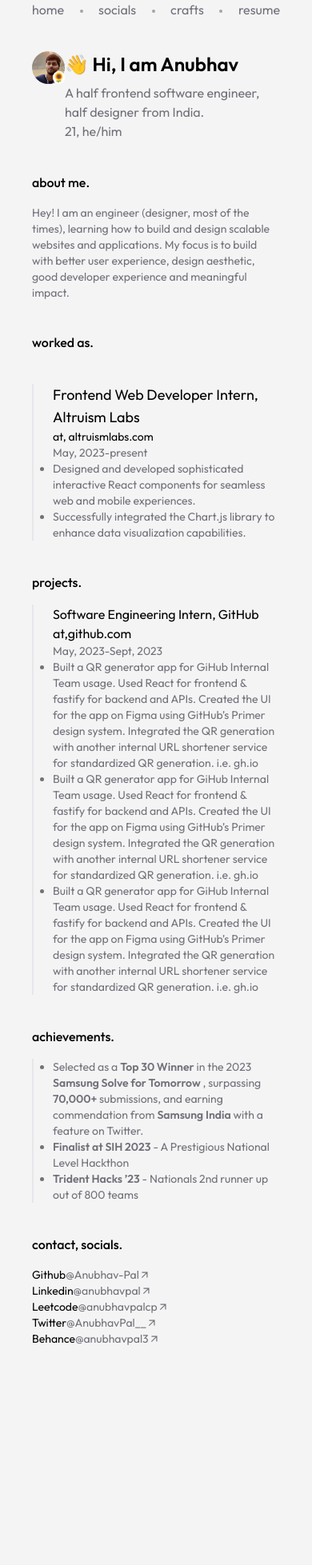
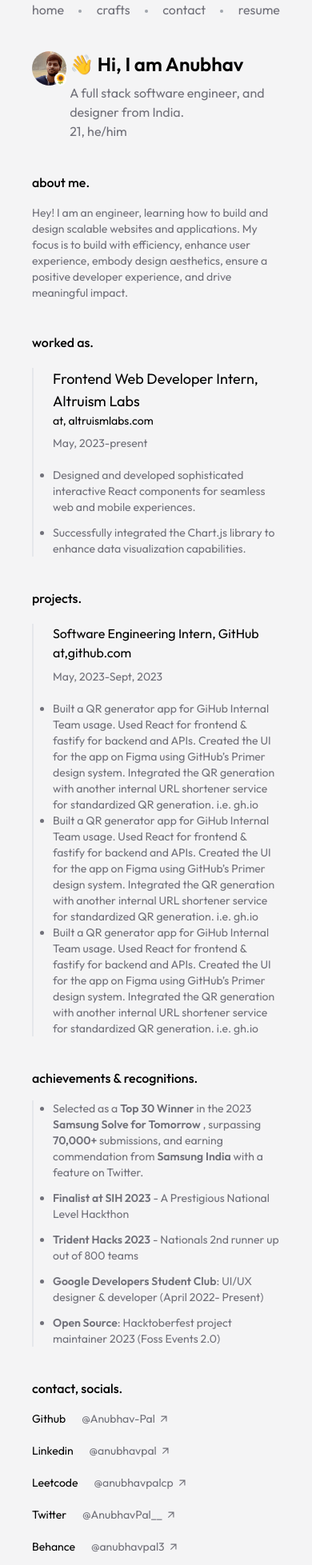
Before and after one commit to Anubhav-Pal/Portfolio, a Next.js app: page / in a window 390 px wide. Shown: the part 40-1997 px from the top of the page at 80% size. Before the commit the page ends 1724 px from the top, so only its background shows below. Built offline with nearby package versions, Linux system fonts and the light colour scheme.

Commit message:
Add responsivenss

```diff
--- a/app/(home)/page.js
+++ b/app/(home)/page.js
@@ -7,8 +7,8 @@ import Works from "@/containers/Works";
 
 export default function Page() {
   return (
-    <div className="main-home-container">
-      <div className="flex flex-col gap-10">
+    <div className="main-home-container px-10 md:px-60">
+      <div className="flex flex-col gap-10 mb-24">
         <HeroSection />
         <Aboutme/>
         <Works/>
--- a/app/layout.js
+++ b/app/layout.js
@@ -12,9 +12,9 @@ export const metadata = {
 export default function RootLayout({ children }) {
   return (
     <html lang="en" className={outfit.className}>
-      <body>
+      <body className="">
+        <div className="md:px-10">
         <Navbar />
-        <div className="px-10">
         {children}
         </div>
       </body>
--- a/components/Aboutme.jsx
+++ b/components/Aboutme.jsx
@@ -4,7 +4,7 @@ const Aboutme = () => {
   return (
     <div>
       <div className='font-medium mb-4'>about me.</div>
-      <div className='text-sd text-sm'>Hey! I am an engineer (designer, most of the times), learning how to build and design scalable websites and applications. My focus is to build with better user experience, design aesthetic, good developer experience and meaningful impact.</div>
+      <div className='text-sd text-sm'>Hey! I am an engineer, learning how to build and design scalable websites and applications. My focus is to build with efficiency, enhance user experience, embody design aesthetics, ensure a positive developer experience, and drive meaningful impact.</div>
     </div>
   )
 }
--- a/components/HeroSection.jsx
+++ b/components/HeroSection.jsx
@@ -3,7 +3,7 @@ import Image from 'next/image'
 
 const HeroSection = () => {
   return (
-    <div className='flex mt-10  '>
+    <div className='flex mt-10 gap-1 md:gap-3 '>
       <div className=''>
         <div className="relative">
           <Image src={me} className='rounded-full w-16  hover:grayscale transition-all' alt="" />
@@ -13,7 +13,7 @@ const HeroSection = () => {
       </div>
       <div>
         <div className='text-2xl font-semibold'>👋 Hi, I am Anubhav</div>
-        <div className='text-sd mt-2'>A half frontend software engineer, half designer from India.</div>
+        <div className='text-sd mt-2'>A full stack software engineer, and designer from India.</div>
         <div className='text-sd'>21, he/him</div>
       </div>
     </div>
--- a/components/Navbar.jsx
+++ b/components/Navbar.jsx
@@ -3,17 +3,17 @@ import Link from 'next/link';
 
 const Navbar = () => {
   return (
-    <div className='flex text-sd items-center px-10 justify-between mt-10'>
+    <div className='md:px-60 flex text-sd items-center px-10 justify-between md:justify-end md:gap-3 mt-10'>
       <Link href="/">
         <span>home</span>
       </Link>
       <div className='w-1 mt-1 h-1 rounded-full bg-gray-600 opacity-50'></div>
-      <Link href="#socials">
-        <span>socials</span>
+      <Link href="/crafts">
+        <span>crafts</span>
       </Link>
       <div className='w-1 mt-1 h-1 rounded-full bg-gray-600 opacity-50'></div>
-      <Link href="/crafts">
-        <span>crafts</span>
+      <Link href="/#contact">
+        <span>contact</span>
       </Link>
       <div className='w-1 mt-1 h-1 rounded-full bg-gray-600 opacity-50'></div>
       <Link href="https://drive.google.com/file/d/1Sq9ql5S9yqNJDs36m47M4b1RxxLGdIZL/view?usp=drive_link" target='_blank'>
--- a/components/Project.jsx
+++ b/components/Project.jsx
@@ -2,8 +2,8 @@ import React from 'react'
 
 const Project = () => {
   return (
-    <div className='border-l-2 pl-6 hover:border-orange-300 cursor-default transition-all'>
-      <div className='flex flex-col'>
+    <div className='border-l-2 pl-6 hover:border-orange-300 cursor-default transition-all flex flex-col gap-5'>
+      <div className='flex flex-col gap-2'>
         <div>
           <div>Software Engineering Intern, GitHub</div>
           <div>at,github.com</div>
--- a/components/Work.jsx
+++ b/components/Work.jsx
@@ -2,8 +2,8 @@ import React from 'react'
 
 const Work = () => {
   return (
-    <div className='border-l-2 pl-6 hover:border-orange-300 cursor-default transition-all'>
-      <div className='flex flex-col'>
+    <div className='border-l-2 pl-6 hover:border-orange-300 cursor-default transition-all flex flex-col gap-5'>
+      <div className='flex flex-col gap-2'>
         <div>
           <div className='capitalize text-lg'>frontend web developer intern, Altruism Labs</div>
           <div className=' text-sm'>at, <a href="http://www.altruismlabs.com/">altruismlabs.com</a></div>
@@ -11,7 +11,7 @@ const Work = () => {
         <div className='text-sd text-sm'>May, 2023-present</div>
       </div>
       <div>
-        <ul className='list-disc'>
+        <ul className='list-disc flex flex-col gap-3'>
           <li className='text-sd text-sm'>Designed and developed sophisticated interactive React components for seamless web and mobile experiences.</li>
           <li className='text-sd text-sm'>Successfully integrated the Chart.js library to enhance data visualization capabilities.</li>
         </ul>
--- a/containers/Achievements.jsx
+++ b/containers/Achievements.jsx
@@ -4,13 +4,15 @@ import React from 'react'
 const Achievements = () => {
     return (
         <div>
-            <div className='font-medium mb-4'>achievements.</div>
+            <div className='font-medium mb-4'>achievements & recognitions.</div>
             <div className='border-l-2 pl-6 hover:border-orange-300 cursor-default transition-all'>
                 <div>
-                    <ul className='list-disc'>
+                    <ul className='list-disc flex flex-col gap-3'>
                         <li className='text-sd text-sm'>Selected as a <span className='font-semibold'>Top 30 Winner</span> in the 2023 <span className='font-semibold'> Samsung Solve for Tomorrow </span>, surpassing <span className='font-semibold'>70,000+</span> submissions, and earning commendation from <span className='font-semibold'> Samsung India</span> with a feature on Twitter.</li>
                         <li className='text-sd text-sm'> <span className='font-semibold'> Finalist at SIH 2023</span> - A Prestigious National Level Hackthon</li>
-                        <li className='text-sd text-sm'> <span className='font-semibold'> Trident Hacks &rsquo;23</span> - Nationals 2nd runner up out of 800 teams</li>
+                        <li className='text-sd text-sm'> <span className='font-semibold'> Trident Hacks 2023</span> - Nationals 2nd runner up out of 800 teams</li>
+                        <li className='text-sd text-sm'> <span className='font-semibold'>Google Developers Student Club</span>: UI/UX designer & developer (April 2022- Present)</li>
+                        <li className='text-sd text-sm'><span className='font-semibold'>Open Source</span>: Hacktoberfest project maintainer 2023 (Foss Events 2.0)</li>
                     </ul>
                 </div>
             </div>
--- a/containers/Contact.jsx
+++ b/containers/Contact.jsx
@@ -31,21 +31,26 @@ const Contact = () => {
             link: "@anubhavpal3",
             actualLink: "https://www.behance.net/anubhavpal3"
         },
+        {
+            platform: "Resume",
+            link: "/resume",
+            actualLink: "https://www.behance.net/anubhavpal3"
+        },
 
     ]
     return (
         <div id='socials'>
             <div className='font-medium mb-4'>contact, socials.</div>
-            <div className='flex flex-col'>
+            <div className='flex flex-col gap-5'>
                 {
                     socials.map((social) => (
-                        <div className='flex text-sm'>
+                        <div className='flex text-sm gap-5'>
                             <div>{social.platform}</div>
-                            <div className='text-sd flex items-center' onMouseEnter={() => setHoveredPos(true)} onMouseLeave={() => setHoveredPos(false)} >
+                            <div className='text-sd flex items-center gap-1' onMouseEnter={() => setHoveredPos(true)} onMouseLeave={() => setHoveredPos(false)} >
                                 <div>
                                     <a href={social.actualLink}>{social.link}</a>
                                 </div>
-                                <div className={`${ishovered===true?'ml-5':''} pl-10`}>
+                                <div className={`${ishovered===true?'ml-5':''}`}>
                                     <MdOutlineArrowOutward />
                                 </div>
                             </div>
--- a/containers/Projects.jsx
+++ b/containers/Projects.jsx
@@ -3,8 +3,8 @@ import React from 'react'
 
 const Projects = () => {
   return (
-    <div>
-    <div className='font-medium mb-4'>projects.</div>
+    <div className='flex flex-col gap-5'>
+    <div className='font-medium'>projects.</div>
     <div><Project/></div>
   </div>
   )
--- a/containers/Works.jsx
+++ b/containers/Works.jsx
@@ -3,7 +3,7 @@ import React from 'react'
 
 const Works = () => {
   return (
-    <div className='flex flex-col gap-10'>
+    <div className='flex flex-col gap-5'>
       <div className='font-medium'>worked as.</div>
       <div><Work/></div>
     </div>
```
Also changed, not shown: app/crafts/page.js (+27 -27 lines).
